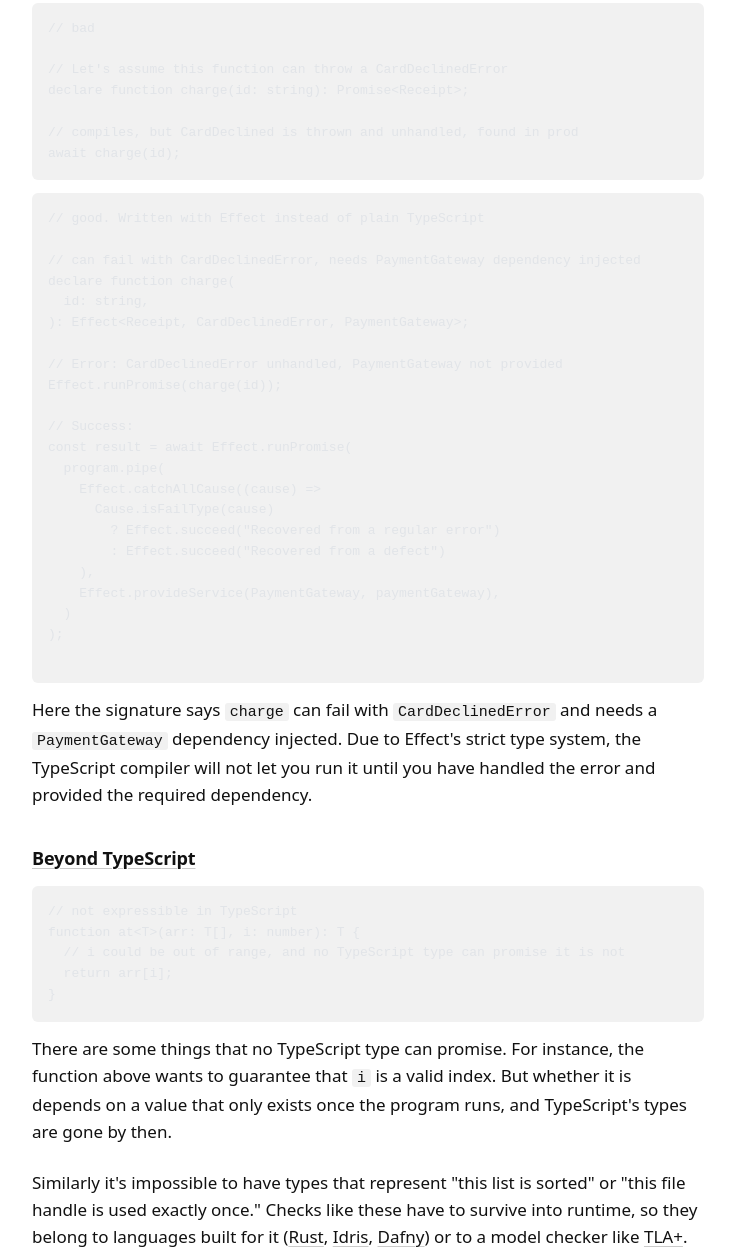
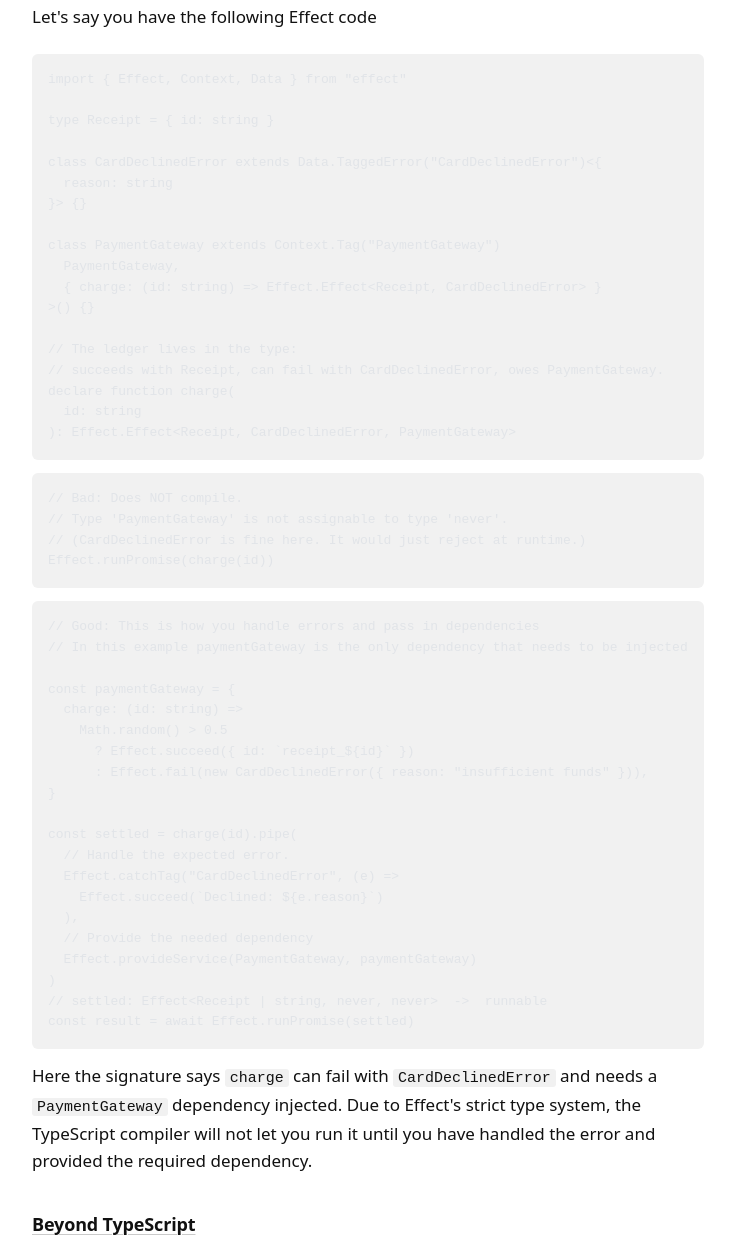
Before and after one commit to rsml/rsml.github.io, an Astro site: page /writing/making-illegal-states-unrepresentable in a window 1280 px wide. Shown: the part 5430-6679 px from the top of the page, without its empty margins (272-1007 px from the left). Built offline with nearby package versions, Linux system fonts and the light colour scheme; Astro itself is replaced by a stand-in of ours; code samples lack their colours.

Commit message:
Fix writing

````diff
--- a/src/content/writing/making-illegal-states-unrepresentable.mdx
+++ b/src/content/writing/making-illegal-states-unrepresentable.mdx
@@ -210,39 +210,57 @@ You'd typically run this check once, at the endge of your system. For instance,
 
 [Effect](https://effect.website/) is a very useful library for AI-generated code because it enforces that errors and dependencies become part of a function's type.
 
+Let's say you have the following Effect code
+
 ```ts
-// bad
+import { Effect, Context, Data } from "effect"
 
-// Let's assume this function can throw a CardDeclinedError
-declare function charge(id: string): Promise<Receipt>;
+type Receipt = { id: string }
 
-// compiles, but CardDeclined is thrown and unhandled, found in prod
-await charge(id);
+class CardDeclinedError extends Data.TaggedError("CardDeclinedError")<{
+  reason: string
+}> {}
+
+class PaymentGateway extends Context.Tag("PaymentGateway")
+  PaymentGateway,
+  { charge: (id: string) => Effect.Effect<Receipt, CardDeclinedError> }
+>() {}
+
+// The ledger lives in the type:
+// succeeds with Receipt, can fail with CardDeclinedError, owes PaymentGateway.
+declare function charge(
+  id: string
+): Effect.Effect<Receipt, CardDeclinedError, PaymentGateway>
 ```
 
 ```ts
-// good. Written with Effect instead of plain TypeScript
+// Bad: Does NOT compile.
+// Type 'PaymentGateway' is not assignable to type 'never'.
+// (CardDeclinedError is fine here. It would just reject at runtime.)
+Effect.runPromise(charge(id))
+```
 
-// can fail with CardDeclinedError, needs PaymentGateway dependency injected
-declare function charge(
-  id: string,
-): Effect<Receipt, CardDeclinedError, PaymentGateway>;
+```ts
+// Good: This is how you handle errors and pass in dependencies
+// In this example paymentGateway is the only dependency that needs to be injected
 
-// Error: CardDeclinedError unhandled, PaymentGateway not provided
-Effect.runPromise(charge(id));
+const paymentGateway = {
+  charge: (id: string) =>
+    Math.random() > 0.5
+      ? Effect.succeed({ id: `receipt_${id}` })
+      : Effect.fail(new CardDeclinedError({ reason: "insufficient funds" })),
+}
 
-// Success:
-const result = await Effect.runPromise(
-  program.pipe(
-    Effect.catchAllCause((cause) =>
-      Cause.isFailType(cause)
-        ? Effect.succeed("Recovered from a regular error")
-        : Effect.succeed("Recovered from a defect")
-    ),
-    Effect.provideService(PaymentGateway, paymentGateway),
-  )
-);
-
+const settled = charge(id).pipe(
+  // Handle the expected error.
+  Effect.catchTag("CardDeclinedError", (e) =>
+    Effect.succeed(`Declined: ${e.reason}`)
+  ),
+  // Provide the needed dependency
+  Effect.provideService(PaymentGateway, paymentGateway)
+)
+// settled: Effect<Receipt | string, never, never>  ->  runnable
+const result = await Effect.runPromise(settled)
 ```
 
 Here the signature says `charge` can fail with `CardDeclinedError` and needs a `PaymentGateway` dependency injected. Due to Effect's strict type system, the TypeScript compiler will not let you run it until you have handled the error and provided the required dependency.
````
